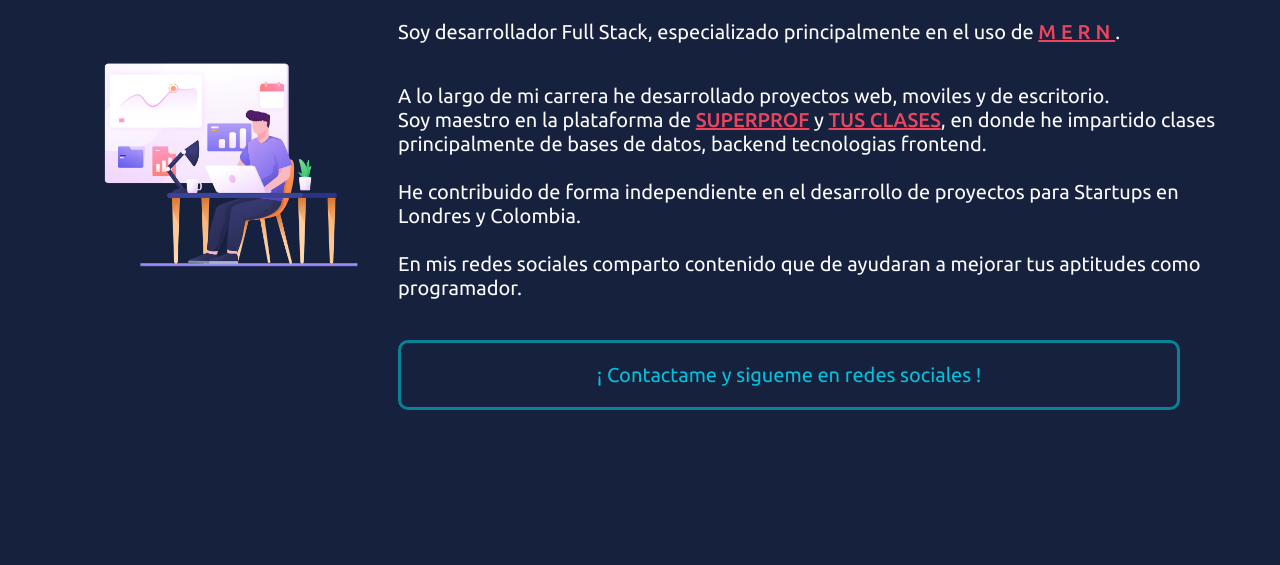
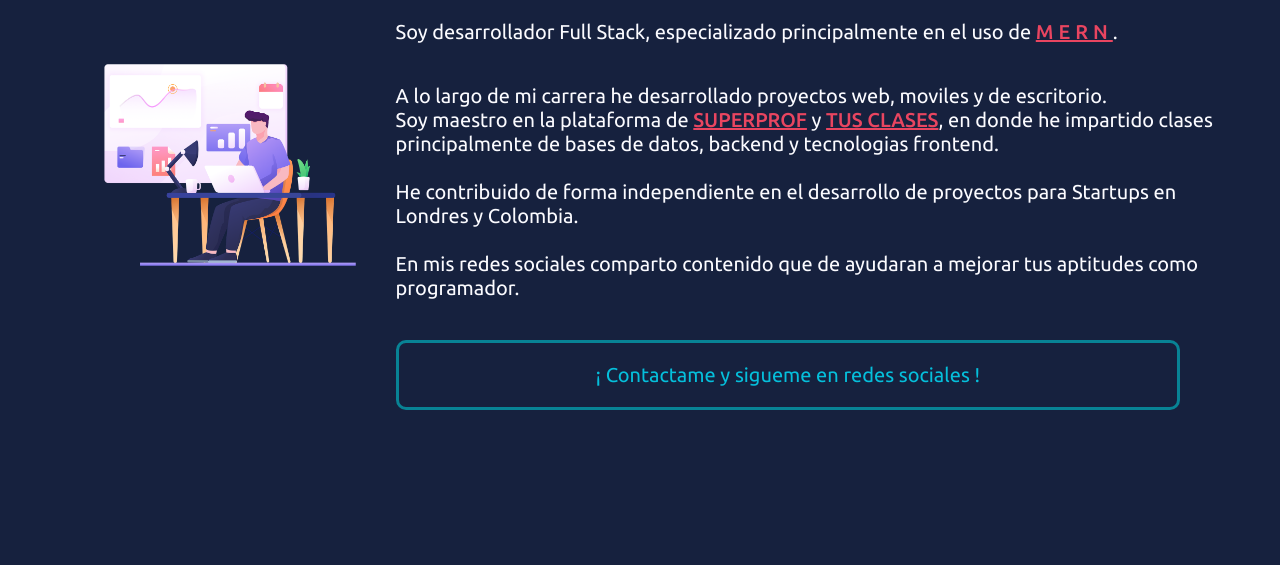
Before and after one commit to VMErik/vmerik.github.io, a plain HTML site: page index.html in a window 1280 px wide. Shown: the part 235-800 px from the top of the page. Drawn offline with Linux system fonts and the light colour scheme.

Commit message:
Actualizacion de la descripcion del perfil

```diff
--- a/index.html
+++ b/index.html
@@ -49,7 +49,7 @@
                         A lo largo de mi carrera he desarrollado proyectos web, moviles y de escritorio.
 
                         <br> Soy maestro en la plataforma de <a href="https://n9.cl/superproferik" target="_blank">SUPERPROF</a> y <a href="https://n9.cl/tusclaseserik" target="_blank">TUS CLASES</a>, en donde he impartido clases principalmente de bases
-                        de datos, backend tecnologias frontend.
+                        de datos, backend y tecnologias frontend.
                         <br>
                         <br> He contribuido de forma independiente en el desarrollo de proyectos para Startups en Londres y Colombia.
                         <br>
```
